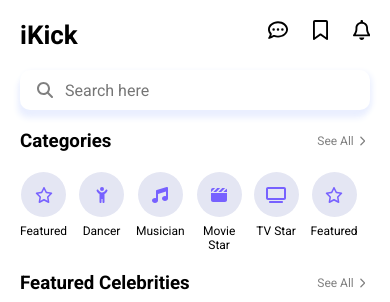
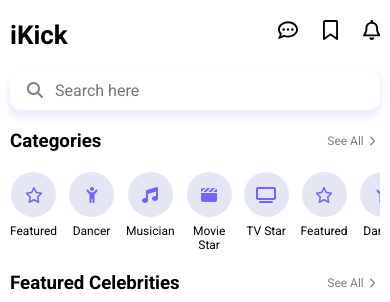
Before and after one commit to Sanjana-027/IKick-Enterprise, an Angular app: page /dashboard in a window 390 px wide. Shown: the top 302 px of the page. Built offline with nearby package versions, Linux system fonts and the light colour scheme.

Commit message:
responsiviness issue resolved

```diff
--- a/src/app/dashboard/dashboard.component.scss
+++ b/src/app/dashboard/dashboard.component.scss
@@ -70,6 +70,7 @@
                 display: flex;
                 flex-wrap: wrap;
                 gap: 20px;
+                justify-content: space-between;
             }
         }
     }
@@ -164,3 +165,11 @@
         }
     }
 }
+
+@media screen and (max-width: 400px) {
+    .main-container {
+        .dashboard-content {
+            padding: 0 10px 80px 10px;
+        }
+    }
+}
--- a/src/app/shared/mobile-navigation/mobile-navigation.component.html
+++ b/src/app/shared/mobile-navigation/mobile-navigation.component.html
@@ -1,6 +1,6 @@
 <div class="nav-container">
 
-    <div class="nav-item">
+    <div class="nav-item" routerLink="/dashboard">
         <svg xmlns="http://www.w3.org/2000/svg" height="1em" viewBox="0 0 576 512">
             <path
                 d="M575.8 255.5c0 18-15 32.1-32 32.1h-32l.7 160.2c0 2.7-.2 5.4-.5 8.1V472c0 22.1-17.9 40-40 40H456c-1.1 0-2.2 0-3.3-.1c-1.4 .1-2.8 .1-4.2 .1H416 392c-22.1 0-40-17.9-40-40V448 384c0-17.7-14.3-32-32-32H256c-17.7 0-32 14.3-32 32v64 24c0 22.1-17.9 40-40 40H160 128.1c-1.5 0-3-.1-4.5-.2c-1.2 .1-2.4 .2-3.6 .2H104c-22.1 0-40-17.9-40-40V360c0-.9 0-1.9 .1-2.8V287.6H32c-18 0-32-14-32-32.1c0-9 3-17 10-24L266.4 8c7-7 15-8 22-8s15 2 21 7L564.8 231.5c8 7 12 15 11 24z" />
--- a/src/app/shared/product-card/product-card.component.scss
+++ b/src/app/shared/product-card/product-card.component.scss
@@ -129,3 +129,9 @@
 
     }
 }
+
+@media screen and (max-width: 400px) {
+    .card {
+        width: 160px;
+    }
+}
--- a/src/app/shared/side-panel/side-panel.component.html
+++ b/src/app/shared/side-panel/side-panel.component.html
@@ -68,6 +68,24 @@
             </svg>
         </div>
         <p>Featured</p>
+    </div>
+    <div class="item-box">
+        <div class="item-icon">
+            <svg xmlns="http://www.w3.org/2000/svg" height="1em" viewBox="0 0 384 512">
+                <path
+                    d="M256 64A64 64 0 1 0 128 64a64 64 0 1 0 128 0zM152.9 169.3c-23.7-8.4-44.5-24.3-58.8-45.8L74.6 94.2C64.8 79.5 45 75.6 30.2 85.4s-18.7 29.7-8.9 44.4L40.9 159c18.1 27.1 42.8 48.4 71.1 62.4V480c0 17.7 14.3 32 32 32s32-14.3 32-32V384h32v96c0 17.7 14.3 32 32 32s32-14.3 32-32V221.6c29.1-14.2 54.4-36.2 72.7-64.2l18.2-27.9c9.6-14.8 5.4-34.6-9.4-44.3s-34.6-5.5-44.3 9.4L291 122.4c-21.8 33.4-58.9 53.6-98.8 53.6c-12.6 0-24.9-2-36.6-5.8c-.9-.3-1.8-.7-2.7-.9z" />
+            </svg>
+        </div>
+        <p>Dancer</p>
+    </div>
+    <div class="item-box">
+        <div class="item-icon">
+            <svg xmlns="http://www.w3.org/2000/svg" height="1em" viewBox="0 0 640 512">
+                <path
+                    d="M64 64V352H576V64H64zM0 64C0 28.7 28.7 0 64 0H576c35.3 0 64 28.7 64 64V352c0 35.3-28.7 64-64 64H64c-35.3 0-64-28.7-64-64V64zM128 448H512c17.7 0 32 14.3 32 32s-14.3 32-32 32H128c-17.7 0-32-14.3-32-32s14.3-32 32-32z" />
+            </svg>
+        </div>
+        <p>TV Star</p>
     </div>
     <div class="item-box">
         <div class="item-icon">
--- a/src/app/shared/sidenav/sidenav.component.html
+++ b/src/app/shared/sidenav/sidenav.component.html
@@ -1,6 +1,6 @@
 <h2>iKick</h2>
 <div class="container">
-    <div class="item">
+    <div class="item" routerLink="/dashboard">
         <svg xmlns="http://www.w3.org/2000/svg" height="1em"
             viewBox="0 0 576 512">
             <path
```
